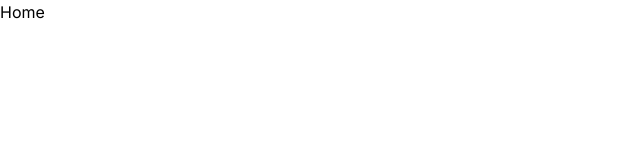
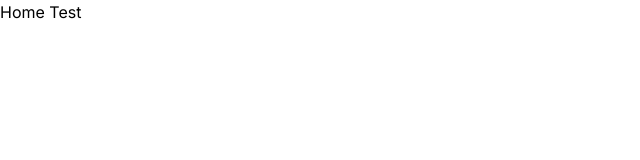
Before and after one commit to shabimoshood07/Appointment_Management_System, a Next.js app: page / in a window 1280 px wide. Shown: the top 160 px of the page, without its empty margins (0-640 px from the left). Built offline with nearby package versions, Linux system fonts and the light colour scheme.

Commit message:
progress of work

```diff
--- a/src/app/page.tsx
+++ b/src/app/page.tsx
@@ -1,3 +1,3 @@
 export default function Home() {
-  return <h1>Home</h1>;
+  return <h1>Home Test</h1>;
 }
```
